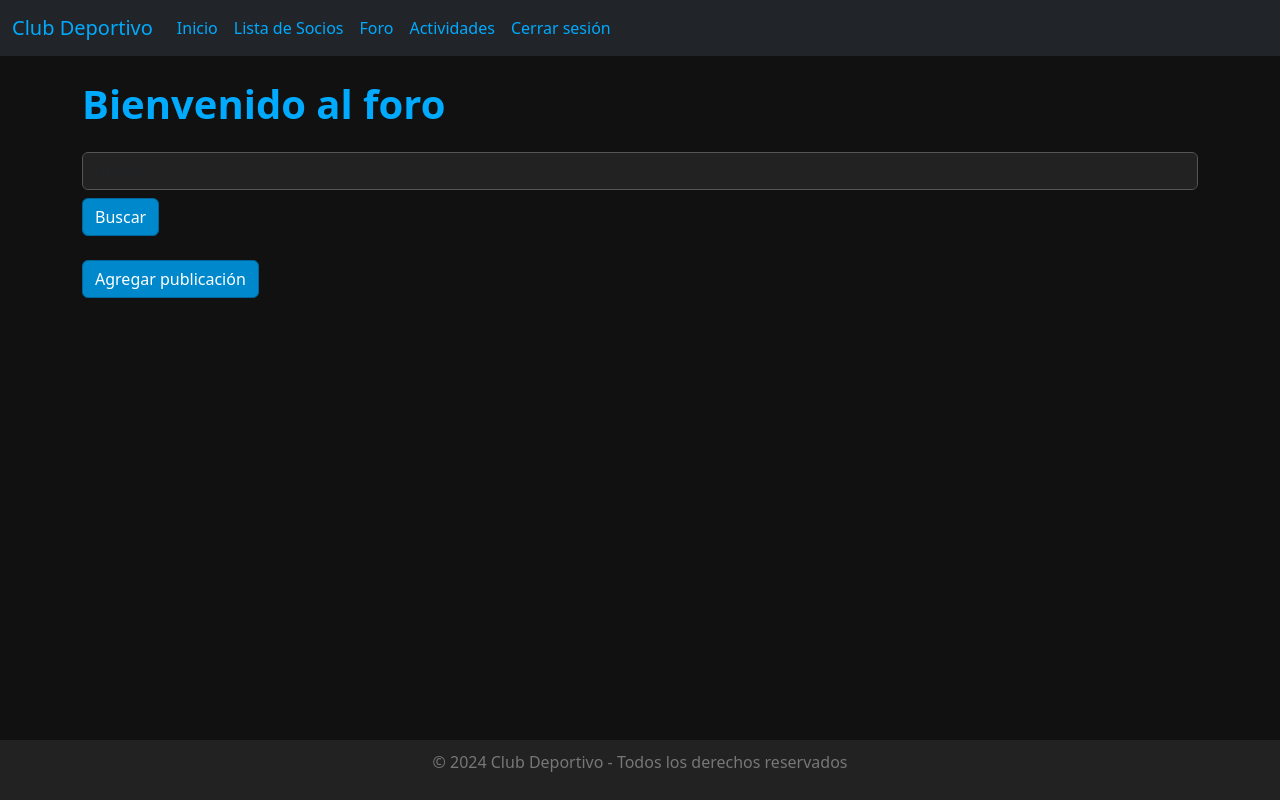
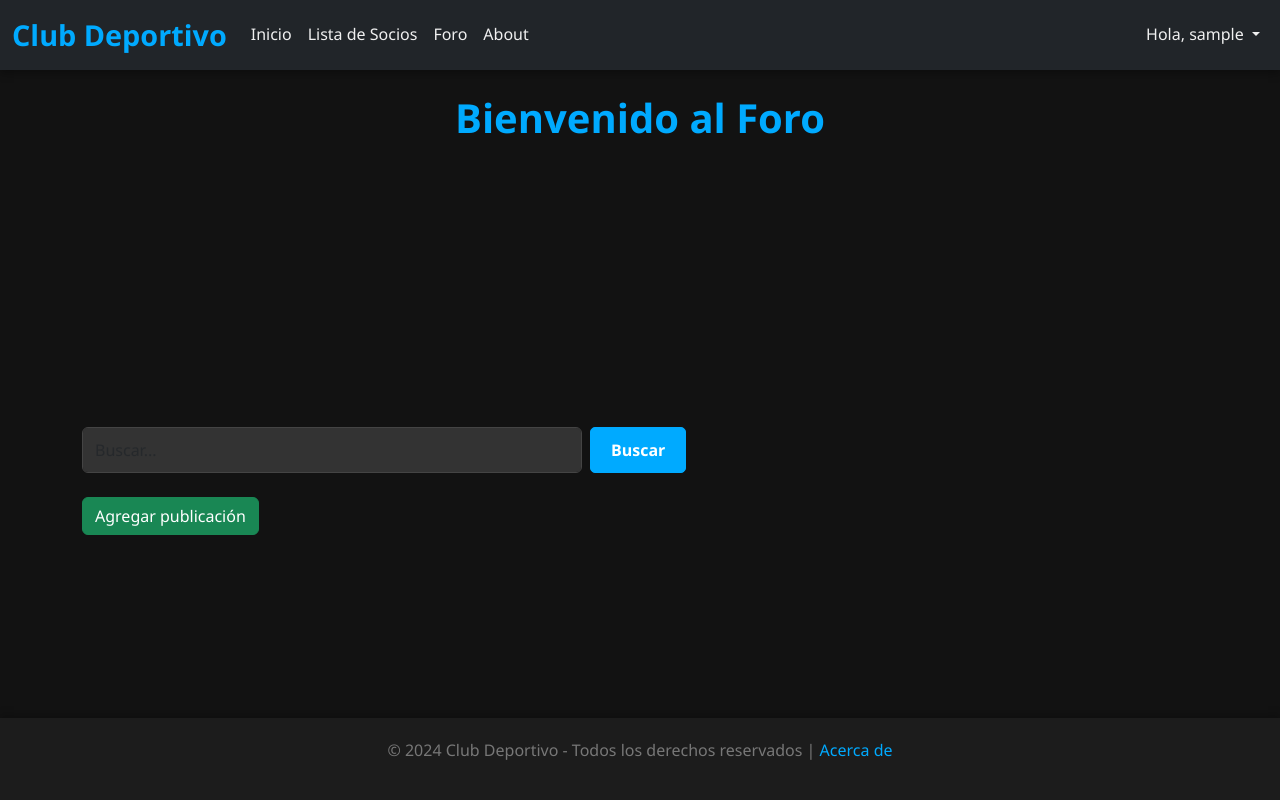
Before and after one commit to CiroOlivera/ProyectoCoder, a Django app: page /foro/foro/ in a window 1280 px wide. Run offline with Django 4.2, Linux system fonts and the light colour scheme; the visitor is signed in with stand-in values (Sample User, id 1); data that the repository does not hold is empty.

Commit message:
entrega final 4.0

```diff
--- a/proyectoCoder/foro/templates/foro/foro.html
+++ b/proyectoCoder/foro/templates/foro/foro.html
@@ -1,24 +1,50 @@
 {% extends "myapp/base.html" %}
 {% block title %}Foro{% endblock title %}
-{% block content_title %}Bienvenido al foro{% endblock content_title %}
+{% block content_title %}Bienvenido al Foro{% endblock content_title %}
 {% block content %}
-    <form method="get" action="{% url 'foro:list_public' %}" class="mb-4">
-        <input type="text" name="search" value="{{ search_query }}" placeholder="Buscar..." class="form-control">
-        <button type="submit" class="btn btn-primary mt-2">Buscar</button>
+    <!-- Barra de búsqueda debajo del título y alineada a la izquierda -->
+    <div class="mt-4">
+        <form method="get" action="{% url 'foro:list_public' %}" class="d-flex justify-content-start mb-4">
+            <input type="text" name="search" value="{{ search_query }}" placeholder="Buscar..." class="form-control w-50" style="max-width: 500px;">
+            <button type="submit" class="btn btn-primary ms-2">Buscar</button>
         </form>
-    {%if user.is_authenticated %}
-        <a class="btn btn-primary mb-4" href="{% url 'foro:nueva_public' %}">Agregar publicación</a>
-    {% endif%}
-    <ul class="list-unstyled">
+    </div>
+
+    <!-- Botón para agregar nueva publicación (solo para usuarios autenticados) -->
+    {% if user.is_authenticated %}
+        <a class="btn btn-success mb-4" href="{% url 'foro:nueva_public' %}">
+            <i class="bi bi-plus-circle"></i> Agregar publicación
+        </a>
+    {% endif %}
+
+    <!-- Lista de publicaciones -->
+    <ul class="list-unstyled mt-5">
         {% for publi in publics %}
-            <li class="mb-3 shadow-sm rounded border border-1 p-3 bg-dark">
+            <li class="mb-4 p-3 bg-dark rounded shadow-sm border-0">
+                <div class="d-flex justify-content-between align-items-center">
                     <a href="javascript:void(0);" class="d-block text-decoration-none text-white fs-5 fw-bold"
                        data-bs-toggle="collapse" data-bs-target="#contenido-{{ publi.pk }}"
                        aria-expanded="false" aria-controls="contenido-{{ publi.pk }}">
                        {{ publi.titulo }}
                     </a>
-                <span>{{ publi.fecha_post }}--{{publi.autor.username}}</span>
-                <div id="contenido-{{ publi.pk }}" class="collapse mt-3 bg-dark text-white p-3 rounded border border-1 shadow-sm">
+                    <span class="text-muted small">{{ publi.fecha_post }} | {{ publi.autor.username }}</span>
+                </div>
+
+                <!-- Acciones para el autor de la publicación (editar, borrar) -->
+                {% if publi.autor == user %}
+                    <div class="mt-3 d-flex">
+                        <a href="{% url 'foro:editar_public' publi.pk %}" class="btn btn-warning btn-sm me-2">
+                            <i class="bi bi-pencil-square"></i> Editar
+                        </a>
+                        <a href="{% url 'foro:borrar_public' publi.pk %}" class="btn btn-danger btn-sm"
+                           onclick="return confirm('¿Estás seguro de que deseas borrar esta publicación?');">
+                            <i class="bi bi-trash"></i> Borrar
+                        </a>
+                    </div>
+                {% endif %}
+
+                <!-- Contenido de la publicación con efecto de colapso -->
+                <div id="contenido-{{ publi.pk }}" class="collapse mt-3 bg-dark text-white p-3 rounded">
                     <p>{{ publi.contenido }}</p>
                 </div>
             </li>
--- a/proyectoCoder/foro/urls.py
+++ b/proyectoCoder/foro/urls.py
@@ -1,8 +1,11 @@
 from django.urls import path
-from . import views
-app_name="foro"
+from .views import ListaPublicacionesView, NuevaPublicacionView, EditarPublicacionView, BorrarPublicacionView
+
+app_name = "foro"
+
 urlpatterns = [
-    path("foro/", views.lista_public, name="list_public"),
-    path("nueva_publi/", views.nueva_public, name="nueva_public")
-
+    path("foro/", ListaPublicacionesView.as_view(), name="list_public"),
+    path("nueva_publi/", NuevaPublicacionView.as_view(), name="nueva_public"),
+    path("editar_publi/<int:pk>/", EditarPublicacionView.as_view(), name="editar_public"),  # Ruta para editar
+    path("borrar_publi/<int:pk>/", BorrarPublicacionView.as_view(), name="borrar_public"),  # Ruta para borrar
 ]
--- a/proyectoCoder/foro/views.py
+++ b/proyectoCoder/foro/views.py
@@ -1,30 +1,74 @@
 from django.shortcuts import render, redirect
+from django.views.generic import ListView, UpdateView, DeleteView
+from django.http import Http404
+from django.views.generic.edit import CreateView
+from django.contrib.auth.decorators import login_required
+from django.contrib.auth.mixins import LoginRequiredMixin
+from django.urls import reverse_lazy
 from .models import publicacion
 from .forms import public_form
 
-# Create your views here.
-def lista_public(request):
-    search_query = request.GET.get('search', '')
-    if search_query:
+# Vista para listar las publicaciones
+class ListaPublicacionesView(ListView):
+    model = publicacion
+    template_name = 'foro/foro.html'
+    context_object_name = 'publics'
 
-        list_public = publicacion.objects.filter(titulo__icontains=search_query) | publicacion.objects.filter(contenido__icontains=search_query)
-    else:
+    def get_queryset(self):
+        search_query = self.request.GET.get('search', '')
+        if search_query:
+            return publicacion.objects.filter(titulo__icontains=search_query) | publicacion.objects.filter(contenido__icontains=search_query)
+        return publicacion.objects.all()
 
-        list_public = publicacion.objects.all()
+    def get_context_data(self, **kwargs):
+        context = super().get_context_data(**kwargs)
+        context['search_query'] = self.request.GET.get('search', '')
+        return context
 
-    return render(request, 'foro/foro.html', {"publics": list_public, "search_query": search_query})
+# Vista para crear una nueva publicación (requiere estar logueado)
+class NuevaPublicacionView(LoginRequiredMixin, CreateView):
+    model = publicacion
+    form_class = public_form
+    template_name = 'foro/nueva_publi.html'
+    success_url = reverse_lazy('foro:list_public')  # Redirige a la lista de publicaciones
 
-def nueva_public(request):
-    if request.method == "POST":
-        form= public_form(request.POST)
-        if form.is_valid():
-            public= form.save(commit=False)
-            if request.user.is_authenticated:
-                public.autor= request.user
-                public.save()
-                return redirect("foro:list_public")
-            else:
-                form.add_error(None, "Necesitas estar logueado")
-    else :
-        form = public_form()
-    return render(request, 'foro/nueva_publi.html', context={"form":form})
+    # Asigna el autor de la publicación al usuario logueado antes de guardar
+    def form_valid(self, form):
+        public = form.save(commit=False)
+        public.autor = self.request.user  # Asigna el autor como el usuario autenticado
+        public.save()
+        return super().form_valid(form)
+
+    # Si el formulario es inválido, muestra el error de login necesario
+    def form_invalid(self, form):
+        form.add_error(None, "Necesitas estar logueado")
+        return super().form_invalid(form)
+
+# Decorador para asegurar que el usuario esté logueado antes de acceder a la vista de nueva publicación
+nueva_public = login_required(NuevaPublicacionView.as_view())
+
+class EditarPublicacionView(LoginRequiredMixin, UpdateView):
+    model = publicacion
+    form_class = public_form
+    template_name = 'foro/editar_publi.html'
+
+    def get_success_url(self):
+        return reverse_lazy('foro:list_public')  # Redirige a la lista de publicaciones
+
+    def get_object(self, queryset=None):
+        obj = super().get_object(queryset)
+        if obj.autor != self.request.user:  # Verifica que el usuario autenticado sea el autor de la publicación
+            raise Http404("No tienes permiso para editar esta publicación.")
+        return obj
+
+class BorrarPublicacionView(LoginRequiredMixin, DeleteView):
+    model = publicacion
+    template_name = 'foro/borrar_publi.html'
+    success_url = reverse_lazy('foro:list_public')
+
+    def get_object(self, queryset=None):
+        # Obtiene el objeto a borrar y verifica si el usuario es el autor
+        obj = super().get_object(queryset)
+        if obj.autor != self.request.user:  # Verifica si el autor es el socio del usuario logueado
+            raise Http404("No tienes permiso para borrar esta publicación.")
+        return obj
--- a/proyectoCoder/myapp/templates/myapp/base.html
+++ b/proyectoCoder/myapp/templates/myapp/base.html
@@ -1,90 +1,196 @@
 <!DOCTYPE html>
 <html lang="es">
+
 <head>
     <meta charset="UTF-8">
     <meta name="viewport" content="width=device-width, initial-scale=1.0">
     <title>Club Deportivo | {% block title %}{% endblock title %}</title>
+
+    <!-- Enlace a Bootstrap 5 -->
     <link href="https://cdn.jsdelivr.net/npm/bootstrap@5.3.3/dist/css/bootstrap.min.css" rel="stylesheet" integrity="sha384-QWTKZyjpPEjISv5WaRU9OFeRpok6YctnYmDr5pNlyT2bRjXh0JMhjY6hW+ALEwIH" crossorigin="anonymous">
 
     <style>
+        /* Estilos globales */
         body {
-            background-color: #111; /* Fondo oscuro */
+            background-color: #121212; /* Fondo oscuro */
             color: #fff; /* Texto blanco */
+            font-family: 'Segoe UI', Tahoma, Geneva, Verdana, sans-serif;
+            line-height: 1.6;
+            margin: 0;
+            padding: 0;
         }
+
+        /* Barra de navegación */
         .navbar {
-            background-color: #333; /* Fondo oscuro para la barra de navegación */
+            background-color: #333; /* Fondo oscuro */
+            box-shadow: 0 4px 8px rgba(0, 0, 0, 0.3); /* Sombra para profundidad */
         }
-        .navbar-brand, .nav-link {
-            color: #00aaff !important; /* Detalles en azul */
+
+        .navbar-brand {
+            font-size: 1.8rem;
+            font-weight: 600;
+            color: #00aaff !important;
         }
+
+        .navbar-nav .nav-link {
+            color: #f0f0f0 !important;
+            font-weight: 500;
+            transition: color 0.3s ease;
+        }
+
         .navbar-nav .nav-link:hover {
-            color: #0088cc !important; /* Azul más intenso al pasar el mouse */
+            color: #00d1b2 !important;
         }
+
+        .navbar-toggler-icon {
+            background-color: #00aaff; /* Menú hamburguesa azul */
+        }
+
+        /* Estilos de títulos */
         h1 {
-            color: #00aaff; /* Título en azul */
-            font-weight: 700; /* Peso de fuente fuerte */
+            font-size: 2.5rem;
+            color: #00aaff;
+            font-weight: 700;
+            text-align: center;
+            margin-bottom: 20px;
         }
+
+        /* Estilos para botones */
+        .btn-primary {
+            background-color: #00aaff;
+            border-color: #00aaff;
+            font-weight: 600;
+            padding: 10px 20px;
+            border-radius: 5px;
+            transition: all 0.3s ease;
+        }
+
+        .btn-primary:hover {
+            background-color: #00d1b2;
+            border-color: #00d1b2;
+            box-shadow: 0 6px 15px rgba(0, 173, 255, 0.3);
+        }
+
+        /* Tarjetas */
+        .card {
+            background-color: #1f1f1f;
+            border-radius: 8px;
+            box-shadow: 0 6px 15px rgba(0, 0, 0, 0.1);
+            margin-bottom: 20px;
+        }
+
+        .card-header {
+            background-color: #00aaff;
+            color: white;
+            font-weight: bold;
+            text-align: center;
+            border-radius: 8px 8px 0 0;
+        }
+
+        .card-body {
+            background-color: #2a2a2a;
+            color: #f0f0f0;
+            padding: 20px;
+            border-radius: 0 0 8px 8px;
+        }
+
+        .card-body a {
+            color: #00aaff;
+            text-decoration: none;
+        }
+
+        .card-body a:hover {
+            color: #00d1b2;
+        }
+
+        /* Formulario */
+        .form-control {
+            background-color: #333;
+            border: 1px solid #444;
+            color: white;
+            transition: all 0.3s ease;
+        }
+
+        .form-control:focus {
+            background-color: #444;
+            border-color: #00aaff;
+            box-shadow: 0 0 5px rgba(0, 173, 255, 0.5);
+        }
+
+        /* Estilos de pie de página */
         .footer {
-            background-color: #222; /* Fondo oscuro para el pie de página */
-            color: #777; /* Texto gris */
+            background-color: #1c1c1c;
+            color: #777;
             text-align: center;
-            padding: 10px;
-            position: fixed;
-            bottom: 0;
-            width: 100%;
+            padding: 20px;
+            margin-top: 30px;
+            box-shadow: 0 -4px 8px rgba(0, 0, 0, 0.2);
         }
-        .btn-primary {
-            background-color: #0088cc;
-            border-color: #006699;
+
+        .footer a {
+            color: #00aaff;
+            text-decoration: none;
+            font-weight: 500;
         }
-        .btn-primary:hover {
-            background-color: #006699;
-            border-color: #005577;
+
+        .footer a:hover {
+            color: #00d1b2;
         }
-        .card {
-            background-color: #333;
-            color: #fff;
+
+        /* Asegurar que el pie de página siempre esté al final */
+        html,
+        body {
+            height: 100%;
+            display: flex;
+            flex-direction: column;
         }
-        .card-body {
-            background-color: #444;
+
+        .container {
+            flex: 1;
         }
-        .form-control {
-            background-color: #222;
-            color: #fff;
-            border: 1px solid #555;
-        }
-        .form-control:focus {
-            background-color: #333;
-            border-color: #00aaff;
-        }
+
     </style>
 </head>
+
 <body>
 
-    <nav class="navbar navbar-expand-lg navbar-dark bg-dark">
+    <!-- Barra de navegación -->
+    <nav class="navbar navbar-expand-lg navbar-dark bg-dark" style="height: 70px; padding: 0;">
         <div class="container-fluid">
             <a class="navbar-brand" href="#">Club Deportivo</a>
             <button class="navbar-toggler" type="button" data-bs-toggle="collapse" data-bs-target="#navbarNav" aria-controls="navbarNav" aria-expanded="false" aria-label="Toggle navigation">
                 <span class="navbar-toggler-icon"></span>
             </button>
             <div class="collapse navbar-collapse" id="navbarNav">
-                <ul class="navbar-nav">
+                <ul class="navbar-nav me-auto">
                     <li class="nav-item"><a class="nav-link active" href="{% url 'myapp:index' %}">Inicio</a></li>
                     <li class="nav-item"><a class="nav-link" href="{% url 'socios:list_socios' %}">Lista de Socios</a></li>
                     <li class="nav-item"><a class="nav-link" href="{% url 'foro:list_public' %}">Foro</a></li>
-                    <li class="nav-item"><a class="nav-link" href="{% url 'actividades:lista_actividades' %}">Actividades</a></li>
+                    <li class="nav-item"><a class="nav-link" href="{% url 'myapp:about' %}">About</a></li>
+                </ul>
+                <ul class="navbar-nav ml-auto">
                     {% if not user.is_authenticated %}
                         <li class="nav-item"><a class="nav-link" href="{% url 'socios:registro_usuario' %}">Crear Usuario</a></li>
                         <li class="nav-item"><a class="nav-link" href="{% url 'socios:login' %}">Login</a></li>
                     {% endif %}
                     {% if user.is_authenticated %}
-                        <li class="nav-item"><a class="nav-link" href="{% url 'socios:logout' %}">Cerrar sesión</a></li>
+                        <li class="nav-item dropdown">
+                            <a class="nav-link dropdown-toggle" href="#" id="navbarDropdown" role="button" data-bs-toggle="dropdown" aria-expanded="false">
+                                Hola, {{ user.username }}
+                            </a>
+                            <ul class="dropdown-menu" aria-labelledby="navbarDropdown">
+                                <li><a class="dropdown-item" href="{% url 'socios:detalle_perfil' pk=request.user.pk %}">Ver perfil</a></li>
+                                <li><a class="dropdown-item" href="{% url 'socios:logout' %}">Cerrar sesión</a></li>
+                            </ul>
+                        </li>
                     {% endif %}
                 </ul>
             </div>
         </div>
     </nav>
 
+
+    <!-- Contenido Principal -->
     <div class="container mt-4">
         <h1>{% block content_title %}Bienvenido al Club Deportivo{% endblock content_title %}</h1>
     </div>
@@ -93,10 +199,13 @@
         {% block content %}{% endblock content %}
     </div>
 
+    <!-- Pie de página -->
     <footer class="footer">
-        <p>&copy; 2024 Club Deportivo - Todos los derechos reservados</p>
+        <p>&copy; 2024 Club Deportivo - Todos los derechos reservados | <a href="{% url 'myapp:about' %}">Acerca de</a></p>
     </footer>
 
+    <!-- Scripts de Bootstrap -->
     <script src="https://cdn.jsdelivr.net/npm/bootstrap@5.3.3/dist/js/bootstrap.bundle.min.js" integrity="sha384-YvpcrYf0tY3lHB60NNkmXc5s9fDVZLESaAA55NDzOxhy9GkcIdslK1eN7N6jIeHz" crossorigin="anonymous"></script>
 </body>
+
 </html>
--- a/proyectoCoder/myapp/urls.py
+++ b/proyectoCoder/myapp/urls.py
@@ -2,5 +2,6 @@ from django.urls import path
 from . import views
 app_name="myapp"
 urlpatterns = [
-    path("", views.index, name="index")
+    path("", views.index, name="index"),
+    path("about/", views.about, name="about"),
 ]
--- a/proyectoCoder/myapp/views.py
+++ b/proyectoCoder/myapp/views.py
@@ -3,3 +3,6 @@ from django.shortcuts import render
 # Create your views here.
 def index(request):
     return render(request, "myapp/index.html")
+
+def about(request):
+    return render(request, "myapp/about.html")
--- a/proyectoCoder/socios/urls.py
+++ b/proyectoCoder/socios/urls.py
@@ -1,9 +1,14 @@
 from django.urls import path
 from . import views
-app_name="socios"
+
+app_name = "socios"
+
 urlpatterns = [
-    path("socios/", views.lista_socios, name="list_socios"),
-    path("nuevo_socio/", views.registro_usuario, name="registro_usuario") ,
-    path("login/", views.login_vista, name="login"),
-    path("logout/", views.logout_vista, name="logout"),
+    path("socios/", views.ListaSociosView.as_view(), name="list_socios"),
+    path("nuevo_socio/", views.RegistroUsuarioView.as_view(), name="registro_usuario"),
+    path("login/", views.LoginVistaView.as_view(), name="login"),
+    path("logout/", views.LogoutVistaView.as_view(), name="logout"),
+    path("perfil/<int:pk>/", views.DetallePerfilView.as_view(), name="detalle_perfil"),
+    path("editar_perfil/<pk>/", views.EditarPerfilView.as_view(), name="editar_perfil"),  # URL para editar el perfil
+    path("eliminar_cuenta/", views.eliminar_cuenta, name="eliminar_cuenta"),  # URL para eliminar la cuenta
 ]
```
Also changed, not shown: proyectoCoder/foro/templates/foro/borrar_publi.html (added, +12 -0 lines), proyectoCoder/foro/templates/foro/editar_publi.html (added, +15 -0 lines), proyectoCoder/myapp/templates/myapp/about.html (added, +10 -0 lines), proyectoCoder/socios/forms.py (+18 -2 lines), proyectoCoder/socios/templates/socios/detalle_perfil.html (added, +18 -0 lines), proyectoCoder/socios/templates/socios/editar_perfil.html (added, +21 -0 lines), proyectoCoder/socios/templates/socios/eliminar_cuenta.html (added, +12 -0 lines), proyectoCoder/socios/views.py (+98 -30 lines). Lines whose indentation alone changed are shown as unchanged.
